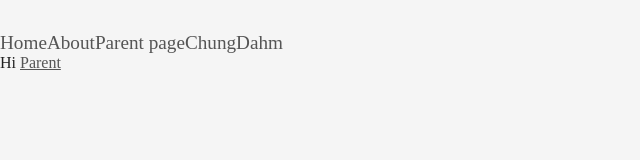
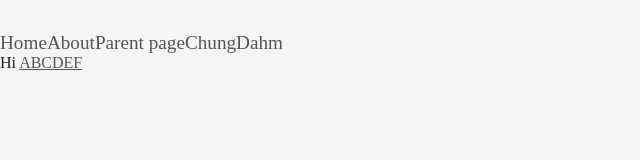
Before and after one commit to es5es5/nuxt-seminar, a Nuxt app: page /chungdahm in a window 1280 px wide. Shown: the top 160 px of the page, without its empty margins (0-640 px from the left). Built offline with nearby package versions, Linux system fonts and the light colour scheme.

Commit message:
transition

```diff
--- a/pages/chungdahm.vue
+++ b/pages/chungdahm.vue
@@ -1,8 +1,13 @@
 <template>
   <div>
       Hi
-      <NuxtLink :to="{ name: 'chungdahm-abc' }">Parent</NuxtLink>
+      <NuxtLink :to="{ name: 'chungdahm-abc' }">ABC</NuxtLink>
+      <NuxtLink :to="{ name: 'chungdahm-def' }">DEF</NuxtLink>
+
       <nuxt-child />
+
+      <!-- transition not working -->
+      <!-- <router-view /> -->
   </div>
 </template>
 
--- /dev/null
+++ b/pages/chungdahm/def.vue
@@ -0,0 +1,15 @@
+<template>
+  <div>
+      DEF
+  </div>
+</template>
+
+<script>
+export default {
+    name: 'def'
+}
+</script>
+
+<style>
+
+</style>
```
